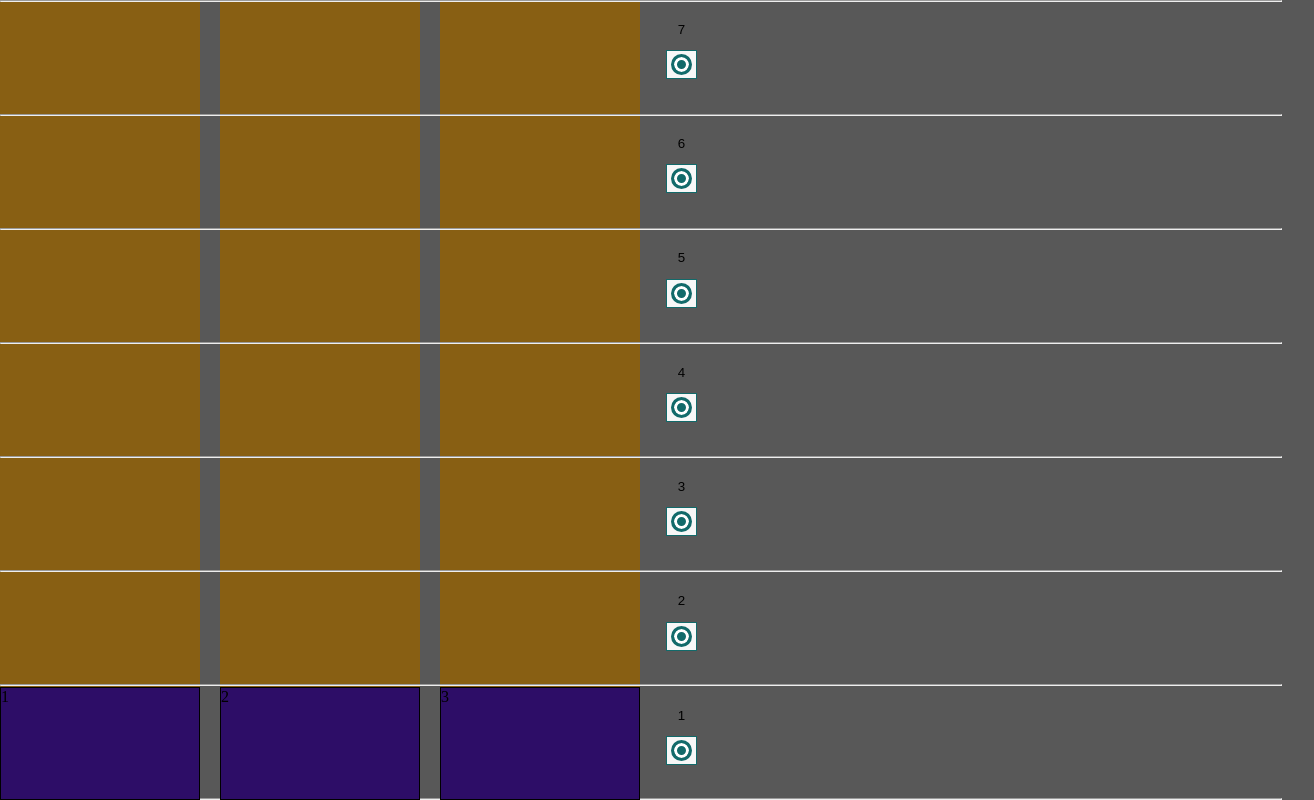
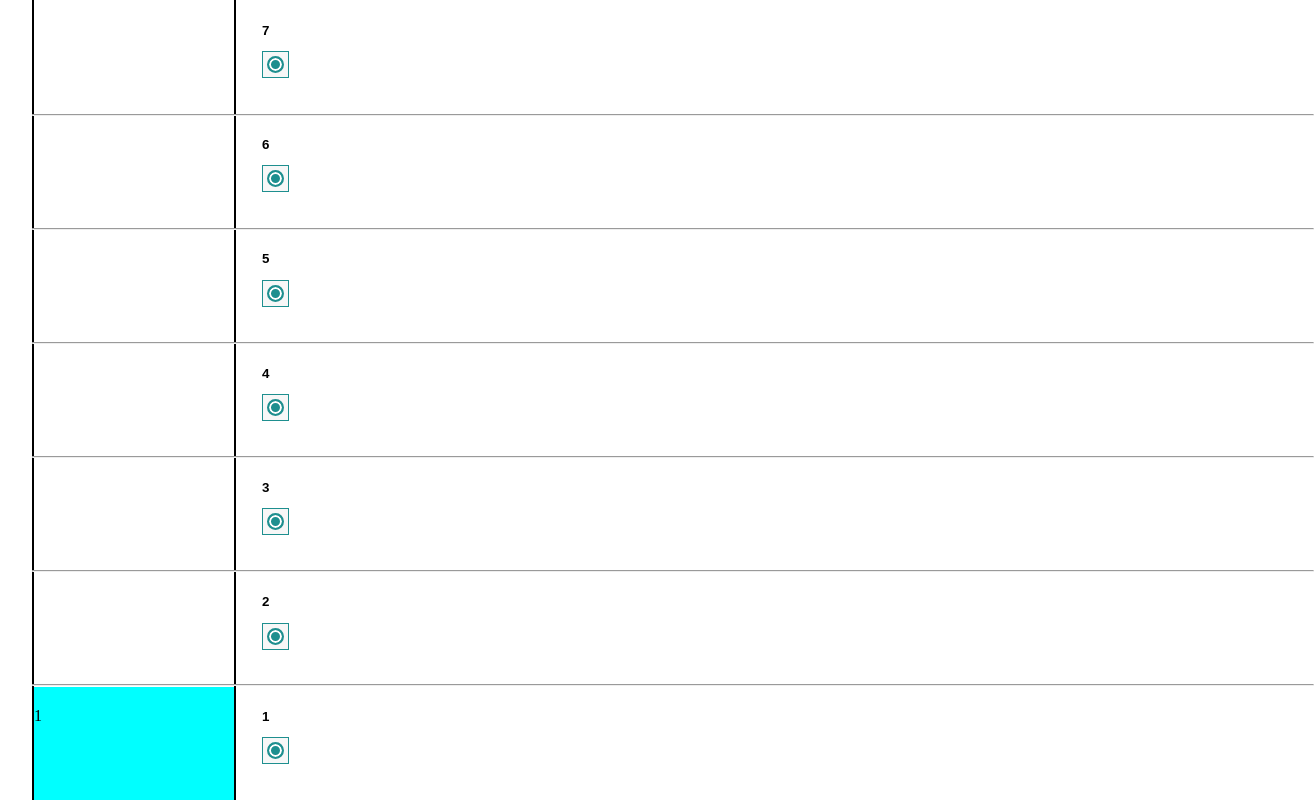
Before and after one commit to SuroZaqaryan/front-zakaryan-elevator, a Vue app: page / in a window 1280 px wide. Shown: the whole page, 1314 px wide, since content can reach past the window. Built offline with nearby package versions, Linux system fonts and the light colour scheme.

Commit message:
Finished all functionality

```diff
--- a/src/App.vue
+++ b/src/App.vue
@@ -1,6 +1,6 @@
 <template>
   <main>
-    <Home :floors="7" :elevators="3"/>
+    <Home :floors="7" :elevators="1"/>
   </main>
 </template>
 
@@ -17,7 +17,6 @@ export default {
 
 <style>
 body {
-  background: rgb(88, 88, 88);
   margin: 0;
   padding: 0;
   overflow: hidden;
--- a/src/assets/styles/style.css
+++ b/src/assets/styles/style.css
@@ -1,13 +1,15 @@
 .elevators {
     display: flex;
     gap: 20px;
+    padding: 0 2rem;
 }
 
 .mine {
     position: relative;
-    background: rgb(136, 95, 19);
     width: 200px;
     height: 100vh;
+    border-right: 2px solid;
+    border-left: 2px solid;
 }
 
 .elevator {
@@ -16,21 +18,20 @@
     width: 200px;
     height: 200px;
     box-sizing: border-box;
-    background: #2d0d67;
-    border: 1px solid;
+    background: aqua;
     z-index: 2;
 }
 
 .expectation {
-    animation: blink 5s infinite;
+    animation: blink 0.6s infinite;
 }
 
 @keyframes blink {
     0% {
-        background: red;
+        opacity: 1;
     }
     50% {
-        background: green;
+        opacity: 0.3;
     }
 }
 
@@ -51,6 +52,10 @@
     z-index: 1;
 }
 
+.floors hr:first-child, .floors hr:last-child {
+    opacity: 0;
+}
+
 .buttons {
     display: flex;
     flex-direction: column-reverse;
@@ -64,10 +69,15 @@
     cursor: pointer;
 }
 
+.buttons button span {
+    display: flex;
+    font-weight: bold;
+}
+
 .buttons button ul {
     background: #f7f7f7;
-    border: 1px solid #126a6a;
-    padding: 3px 4px;
+    border: 1px solid #1e8f8f;
+    padding: 4px;
 }
 
 .buttons .btn-active ul {
@@ -80,14 +90,14 @@
 }
 
 .item {
-    width: 15px;
-    height: 15px;
+    width: 13px;
+    height: 13px;
     border-radius: 100%;
     list-style-type: none;
 }
 
 .inner-border {
-    box-shadow: inset 0 0 0 3px #fff;
-    border: 3px solid #126a6a;
-    background: #126a6a;
+    box-shadow: inset 0 0 0 2px #fff;
+    border: 2px solid #1e8f8f;
+    background: #1e8f8f;
 }
--- a/src/components/Home.vue
+++ b/src/components/Home.vue
@@ -4,49 +4,69 @@ export default {
 
   mounted() {
     for (let i = 0; i < this.elevators; i++) this.waitingCalls.push([]);
+    for (let i = 0; i < this.elevators; i++) this.floorsGroup.push([]);
+
     this.elevatorsPosition = Array(this.elevators + 1).fill(0)
     this.elevatorHeight = this.$refs.elevators.clientHeight / this.floors;
   },
 
   data() {
     return {
+      refButton: '',
+      currentElevator: -1, // Current elevator
       elevatorHeight: 0, // Elevator height
-      currentElevator: -1, // Current elevator
+      nearestMin: 0,
       elevatorsPosition: [], // Elevators position (starter position equal 0)
       waitingCalls: [],
-      nearestMin: '',
-      test: -1,
+      btnsActiveGroup: [], // Adding an active button
+      floorsGroup: [],
     };
   },
 
   methods: {
-    addPendingCalls(elevator) {
-      this.test += 1;
+    addPendingCalls(elevator, refButton, refElevator) {
+      this.refButton = refButton;
+      this.btnsActiveGroup.push(elevator - 1)
 
       if (this.currentElevator < this.elevators - 1) this.currentElevator += 1
       else this.currentElevator = 0
 
+      this.floorsGroup[this.currentElevator].push(elevator)
+      refElevator[this.currentElevator].textContent = this.floorsGroup[this.currentElevator][0]
+
+      // Adding an Active Color to a Button
+      this.btnsActiveGroup.forEach(i => { this.refButton[i].classList.add('btn-active') })
+
       this.waitingCalls[this.currentElevator].push(this.elevatorHeight * (elevator - 1))
       let elevators = [...Array.from(Array(this.elevators), (_, index) => index + 1)]
-
       this.nearestMin = elevators[this.currentElevator] - 1;
     },
 
-    incrementTop(elevator, ref, nearestMins = this.nearestMin) {
+    incrementTop(refElevator, nearestMins = this.nearestMin) {
       // Get the nearest minimum number for call elevator
-      ref[nearestMins].style.transition = 'all 6s ease';
+      refElevator[nearestMins].style.transition = 'all 3s ease';
       // Elevator movement
-      ref[nearestMins].style.bottom = this.elevatorsPosition[nearestMins] + this.waitingCalls[nearestMins][0] + 'px';
+      refElevator[nearestMins].style.bottom = this.elevatorsPosition[nearestMins] + this.waitingCalls[nearestMins][0] + 'px';
 
-      // (ontransitionend) When elevator animation finished
-      ref[nearestMins].ontransitionend = () => {
+      // When elevator animation finished
+      refElevator[nearestMins].ontransitionend = () => {
         const timeout = ms => new Promise(resolve => setTimeout(resolve, ms));
-        timeout(0).then(() => ref[nearestMins].classList.add('expectation'));
 
-        timeout(2000).then(() => {
-          this.waitingCalls[nearestMins].splice(0, 1)
-          ref[nearestMins].classList.remove('expectation')
-          this.incrementTop(elevator, ref, nearestMins);
+        timeout(0).then(() => {
+          refElevator[nearestMins].classList.add('expectation')
+          this.refButton[this.btnsActiveGroup[0]].classList.remove('btn-active')
+          this.btnsActiveGroup.shift();
+        });
+
+        timeout(3000).then(() => {
+          // Showing floor number
+          this.floorsGroup[nearestMins].shift();
+          refElevator[nearestMins].textContent = this.floorsGroup[nearestMins][0]
+
+          this.waitingCalls[nearestMins].shift();
+          // Remove the active button class when the floor is reached
+          refElevator[nearestMins].classList.remove('expectation');
+          this.incrementTop(refElevator, nearestMins);
         });
       }
     },
@@ -63,21 +83,22 @@ export default {
 <template>
   <div class="elevators" ref="elevators">
     <div class="floors">
-      <hr v-for="floor in floors + 1" :key="floor"/>
+      <hr v-for="floor in floors + 1" :key="floor" />
     </div>
 
     <div v-for="elevator in elevators" :key="elevator" class="mine">
       <div :style="{ height: height }" ref="elevator" class="elevator">
+        <h3 style="font-size: 20px; background: red; font-weight: bold" />
         {{ elevator }}
       </div>
     </div>
 
     <div class="buttons">
-      <button v-for="floor in floors" :key="floor"
-              @click="addPendingCalls(floor), incrementTop(floor, $refs['elevator'])">
+      <button v-for="floor in floors" :key="floor" ref="button"
+        @click="addPendingCalls(floor, $refs['button'], $refs['elevator']), incrementTop($refs['elevator'])">
         <span>{{ floor }}</span>
         <ul>
-          <li class="item inner-border"/>
+          <li class="item inner-border" />
         </ul>
       </button>
     </div>
```
